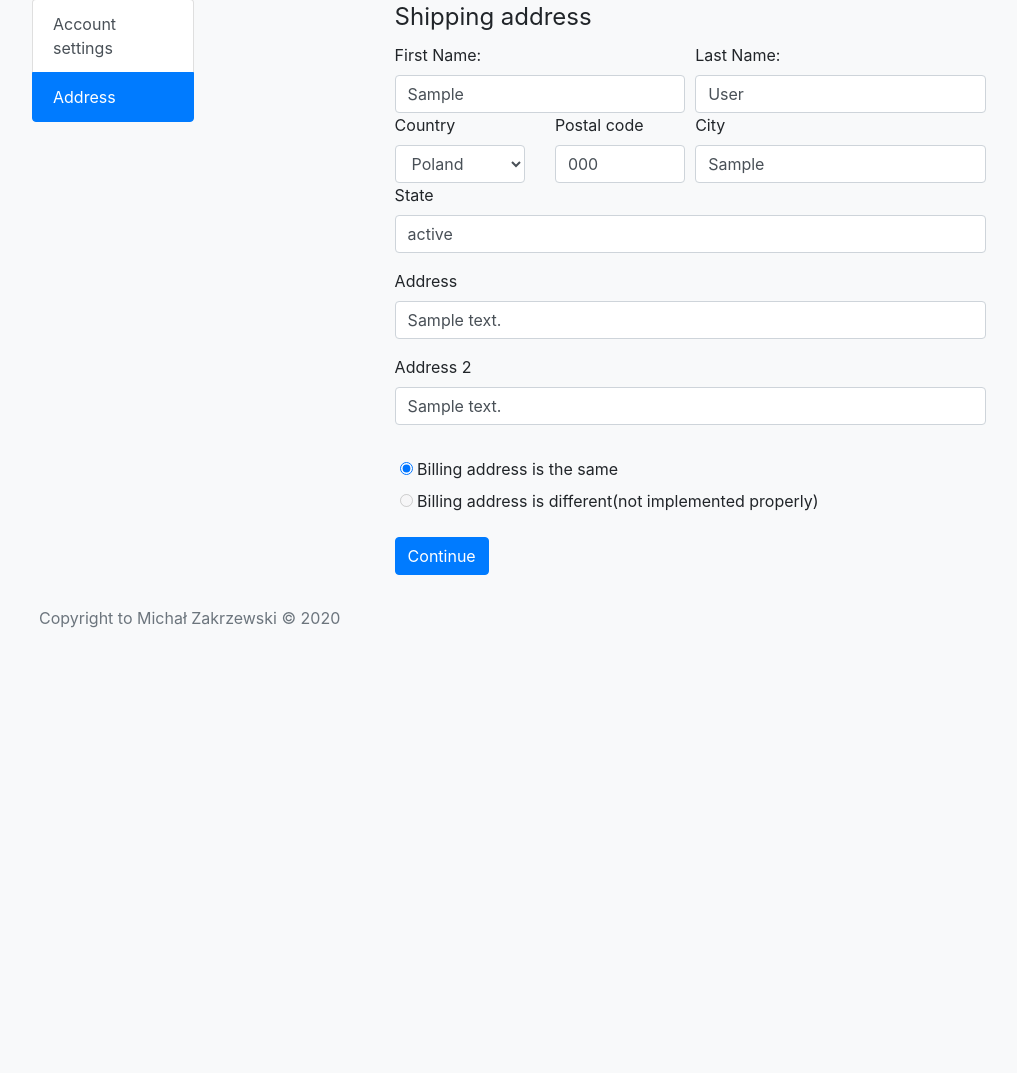
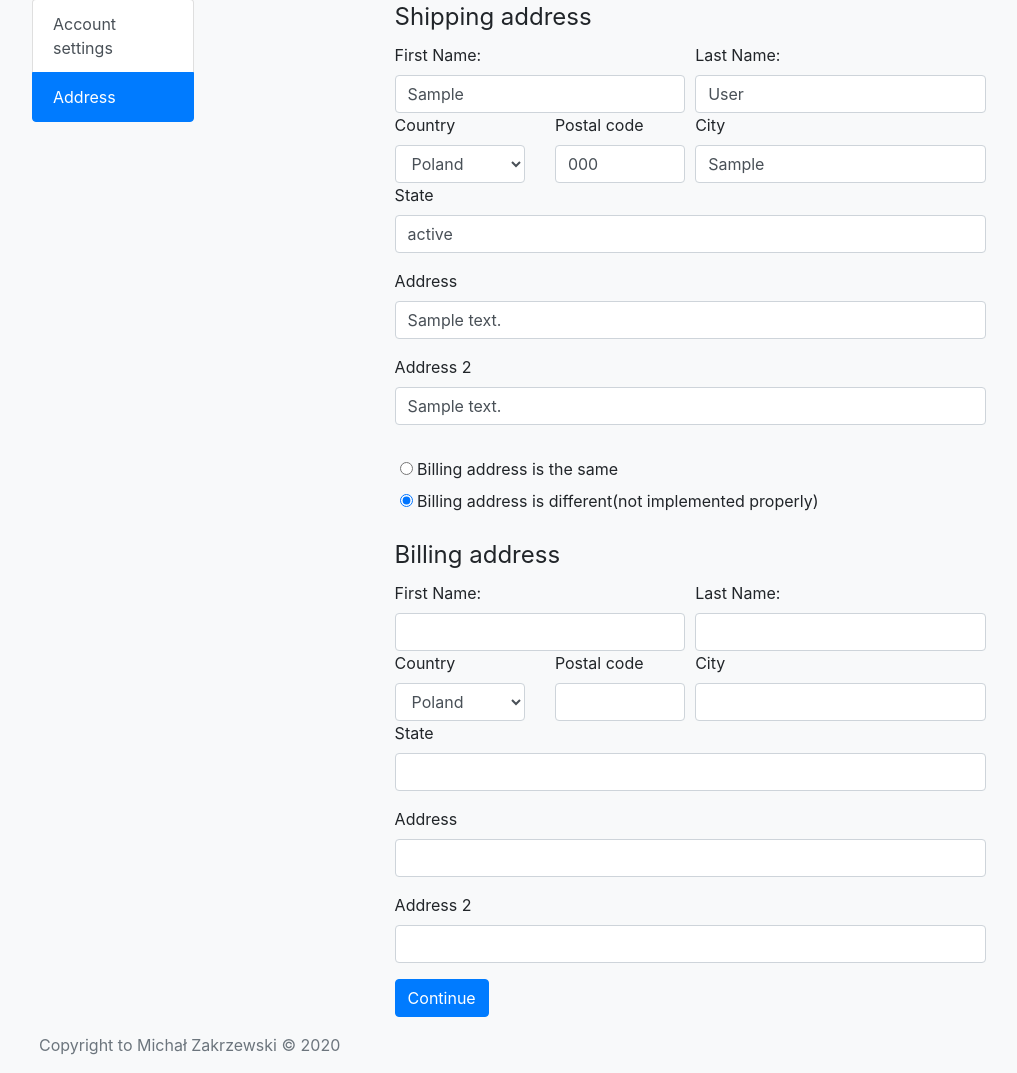
Before and after one commit to ZAKRZU/Mercator-Shop, a Django app: page /customer/settings/address in a window 1280 px wide. Shown: the part 154-1227 px from the top of the page, without its empty margins (46-1063 px from the left). Before the commit the page ends 782 px from the top, so only its background shows below. Run offline with Django 3.2, Linux system fonts and the light colour scheme; a user stored in the database is signed in; tables that the repository leaves empty hold one stand-in row (values such as "Sample post"); some libraries are stand-ins or nearby versions.

Commit message:
Fixed different billing address

```diff
--- a/mainsite/models.py
+++ b/mainsite/models.py
@@ -19,40 +19,38 @@ class CustomerDetailsManager(models.Manager):
             billing_address = shipping_address
 
         customer_details = CustomerDetails(user=user, shipping_address=shipping_address, different_billing_address=different, billing_address=billing_address)
-        customer_details.save()
 
         return customer_details
 
     def create_request_post(self, request):
         shipping_address = Address.objects.create_address(
-            first_name=request.POST.get('firstName'),
-            last_name=request.POST.get('lastName'),
-            country=request.POST.get('country'),
-            city=request.POST.get('city'),
-            address=request.POST.get('address'),
-            address2=request.POST.get('address2'),
-            post_code=request.POST.get('postalCode'),
-            state=request.POST.get('state')
+                first_name = request.POST.get('firstName'),
+                last_name = request.POST.get('lastName'),
+                country = request.POST.get('country'),
+                city = request.POST.get('city'),
+                address = request.POST.get('address'),
+                address2 = request.POST.get('address2'),
+                post_code = request.POST.get('postalCode'),
+                state = request.POST.get('state'),
             )
         shipping_address.save()
 
         if request.POST.get('radio') == 'diffAddress':
             billing_address = Address.objects.create_address(
-                first_name=request.POST.get('diff_firstName'),
-                last_name=request.POST.get('diff_lastName'),
-                country=request.POST.get('diff_country'),
-                city=request.POST.get('diff_city'),
-                address=request.POST.get('diff_address'),
-                address2=request.POST.get('diff_address2'),
-                post_code=request.POST.get('diff_postalCode'),
-                state=request.POST.get('diff_state')
+                    first_name = request.POST.get('diff_firstName'),
+                    last_name = request.POST.get('diff_lastName'),
+                    country = request.POST.get('diff_country'),
+                    city = request.POST.get('diff_city'),
+                    address = request.POST.get('diff_address'),
+                    address2 = request.POST.get('diff_address2'),
+                    post_code = request.POST.get('diff_postalCode'),
+                    state = request.POST.get('diff_state'),
                 )
             billing_address.save()
         else:
             billing_address = shipping_address
 
         customer_details = CustomerDetails(user=request.user, shipping_address=shipping_address, different_billing_address=(True if request.POST.get('radio') == 'diffAddress' else False), billing_address=billing_address)
-        customer_details.save()
 
         return customer_details
 
@@ -102,25 +100,38 @@ class CustomerDetails(models.Model):
         self.shipping_address.state = request.POST.get('state')
         self.shipping_address.save()
 
+
+        old_diff_bill_add = self.different_billing_address
         self.different_billing_address = (True if request.POST.get('radio') == 'diffAddress' else False)
 
-
-        #TODO(zakrzu): make different billing address working
-        """
-        When defined that user will use different address it should create new object and fill it
-        but when user decide that he will use the same address then it should delete this object
-        and override value with shipping_address
-        """
         if self.different_billing_address:
-            self.billing_address.first_name = request.POST.get('diff_firstName')
-            self.billing_address.last_name = request.POST.get('diff_lastName')
-            self.billing_address.country = request.POST.get('diff_country')
-            self.billing_address.city = request.POST.get('diff_city')
-            self.billing_address.address = request.POST.get('diff_address')
-            self.billing_address.address2 = request.POST.get('diff_address2')
-            self.billing_address.post_code = request.POST.get('diff_postalCode')
-            self.billing_address.state = request.POST.get('diff_state')
-            self.billing_address.save()
+            if not old_diff_bill_add:
+                self.billing_address = Address.objects.create_address(
+                    first_name = request.POST.get('diff_firstName'),
+                    last_name = request.POST.get('diff_lastName'),
+                    country = request.POST.get('diff_country'),
+                    city = request.POST.get('diff_city'),
+                    address = request.POST.get('diff_address'),
+                    address2 = request.POST.get('diff_address2'),
+                    post_code = request.POST.get('diff_postalCode'),
+                    state = request.POST.get('diff_state'),
+                )
+                self.billing_address.save()
+            else:
+                self.billing_address.first_name = request.POST.get('diff_firstName')
+                self.billing_address.last_name = request.POST.get('diff_lastName')
+                self.billing_address.country = request.POST.get('diff_country')
+                self.billing_address.city = request.POST.get('diff_city')
+                self.billing_address.address = request.POST.get('diff_address')
+                self.billing_address.address2 = request.POST.get('diff_address2')
+                self.billing_address.post_code = request.POST.get('diff_postalCode')
+                self.billing_address.state = request.POST.get('diff_state')
+                self.billing_address.save()
+        else:
+            if old_diff_bill_add:
+                self.billing_address.delete()
+                self.billing_address = self.shipping_address
+                self.billing_address.save()
 
         return True
 
--- a/mainsite/templates/mainsite/customer-address.html
+++ b/mainsite/templates/mainsite/customer-address.html
@@ -310,11 +310,11 @@
 
             <div class="row my-3">
                 <div class="form-check">
-                    <input type="radio" name="radio" id="sameAddress" checked>
+                    <input type="radio" name="radio" value="sameAddress" id="sameAddress" {% if not diffAddress %} checked {% endif %}>
                     <label for="sameAddress">Billing address is the same</label>
                 </div>
                 <div class="form-check">
-                    <input type="radio" name="radio" id="diffAddress" disabled>
+                    <input type="radio" name="radio" value="diffAddress" id="diffAddress" {% if diffAddress %} checked {% endif %}>
                     <label for="diffAddress">Billing address is different(not implemented properly)</label>
                 </div>
             </div>
@@ -324,11 +324,11 @@
                     <div class="form-row">
                         <div class="col-6">
                             <label for="">First Name:</label>
-                            <input class="form-control" type="text" name="diff_firstName" id="">
+                            <input class="form-control" type="text" name="diff_firstName" id="" value="{{ billing_address.first_name }}">
                         </div>
                         <div class="col-6">
                             <label for="">Last Name:</label>
-                            <input class="form-control" type="text" name="diff_lastName" id="">
+                            <input class="form-control" type="text" name="diff_lastName" id="" value="{{ billing_address.last_name }}">
                         </div>
                     </div>
                     <div class="form-row">
@@ -590,26 +590,26 @@
                                 </div>
                                 <div class="col-6">
                                     <label for="">Postal code</label>
-                                    <input class="form-control" type="text" name="diff_postalCode" id="">
+                                    <input class="form-control" type="text" name="diff_postalCode" id="" value="{{ billing_address.post_code }}">
                                 </div>
                             </div>
                         </div>
                         <div class="col-6">
                             <label for="">City</label>
-                            <input class="form-control" type="text" name="diff_city" id="">
+                            <input class="form-control" type="text" name="diff_city" id="" value="{{ billing_address.city }}">
                         </div>
                     </div>
                     <div class="form-group">
                         <label for="">State</label>
-                        <input class="form-control" type="text" name="diff_state" id="">
+                        <input class="form-control" type="text" name="diff_state" id="" value="{{ billing_address.state }}">
                     </div>
                     <div class="form-group">
                         <label for="">Address</label>
-                        <input class="form-control" type="text" name="diff_address" id="">
+                        <input class="form-control" type="text" name="diff_address" id="" value="{{ billing_address.address }}">
                     </div>
                     <div class="form-group">
                         <label for="">Address 2</label>
-                        <input class="form-control" type="text" name="diff_address2" id="">
+                        <input class="form-control" type="text" name="diff_address2" id="" value="{{ billing_address.address2 }}">
                     </div>
                 </fieldset>
                 <button type="submit" class="btn btn-primary" name="action" value="updateAddress">Continue</button>
@@ -624,10 +624,30 @@
     window.onload = function() {
         $('#sameAddress').on('change', function () {
             $('#collapseExample').addClass('collapse');
+            change_form_attr();
         });
         $('#diffAddress').on('change', function () {
             $('#collapseExample').removeClass('collapse');
+            change_form_attr();
         });
+        if ($('#diffAddress:checked').length > 0) {
+            $('#collapseExample').removeClass('collapse');
+        } else {
+            $('#collapseExample').addClass('collapse');
+        }
+        $('fieldset :input').each(function () {
+            this.required = 'True';
+        });
+        function change_form_attr() {
+            $('#collapseExample :input').each(function () {
+                if (!$('#diffAddress').is(':checked')) {
+                    this.required = '';
+                } else {
+                    this.required = 'True';
+                }
+            })
+        }
+        change_form_attr();
     }
 </script>
 {% endblock %}
--- a/mainsite/views.py
+++ b/mainsite/views.py
@@ -130,6 +130,8 @@ def register(request):
             register_error = 'acc_exist'
         else:
             logger.info('%s' % (user))
+            details = models.CustomerDetails.objects.create_empty(user)
+            details.save()
 
     context = {
         'category_list': category_list,
@@ -350,8 +352,10 @@ def customer_settings(request, selected_setting):
                 details = models.CustomerDetails.objects.get(user=req_user)
             except (KeyError, models.CustomerDetails.DoesNotExist):
                 details = models.CustomerDetails.objects.create_request_post(request)
+                details.save()
             else:
                 details.update_request_post(request)
+                details.save()
 
     context = {
         'category_list': category_list,
@@ -364,10 +368,12 @@ def customer_settings(request, selected_setting):
             details = models.CustomerDetails.objects.get(user=req_user)
         except (KeyError, models.CustomerDetails.DoesNotExist):
             details = models.CustomerDetails.objects.create_empty(req_user)
+            details.save()
 
         context_address = {
             'shipping_address': details.shipping_address,
-            'billing_address': details.billing_address,
+            'billing_address': details.billing_address if details.billing_address != details.shipping_address else None,
+            'diffAddress': details.different_billing_address,
         }
         context.update(context_address)
 
```
